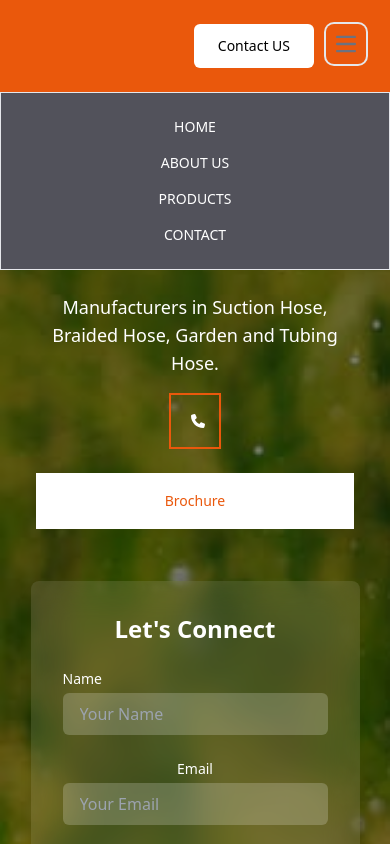
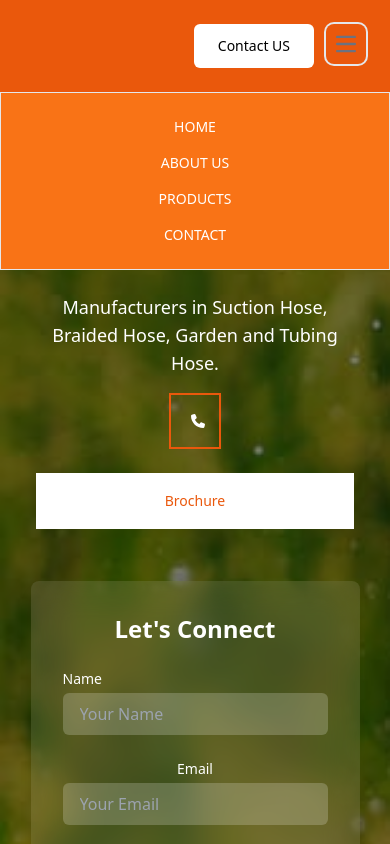
Before and after one commit to akshitchowdhury/SriAmbikaPlast, a React (Create React App) app: page / in a window 390 px wide. Both pictures are taken after a click on the button "Open main menu". Shown: the top 844 px of the page. Built offline with nearby package versions, Linux system fonts and the light colour scheme.

Commit message:
designs3

```diff
--- a/src/components/Navbar/NAv.jsx
+++ b/src/components/Navbar/NAv.jsx
@@ -13,7 +13,7 @@ function NAv() {
   };
 
   return (
-    <nav className="bg-orange-600 dark:bg-gray-900 w-full md:h-[100px] z-20 top-0 start-0 relative sticky">
+    <nav className="bg-orange-600 dark:bg-orange-600 w-full md:h-[100px] z-20 top-0 start-0 relative sticky">
       <div className="max-w-screen-xl flex flex-wrap items-center justify-between mx-auto p-6">
         <Link
           to="/"
@@ -60,7 +60,7 @@ function NAv() {
           </button>
         </div>
         {menuOpen && (
-          <div className="absolute top-full left-0 w-full bg-zinc-600 text-white border border-gray-200 md:hidden">
+          <div className="absolute top-full left-0 w-full bg-orange-500 text-white border border-gray-200 md:hidden">
             <ul className="flex flex-col p-4 md:p-0  font-thin text-sm uppercase">
               <li className="navLinks">
                 <Link
```
